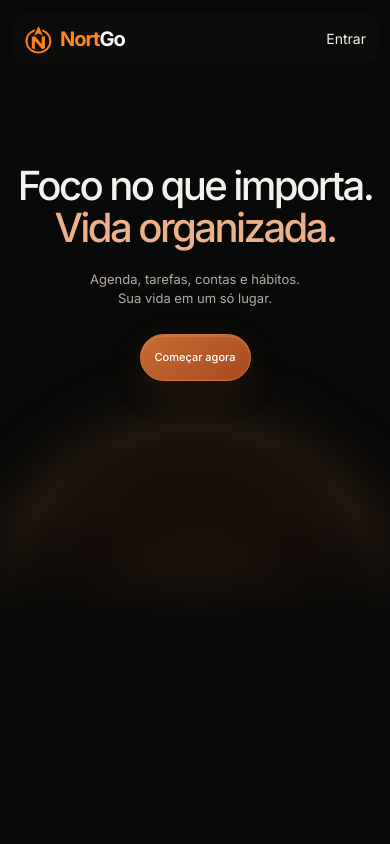
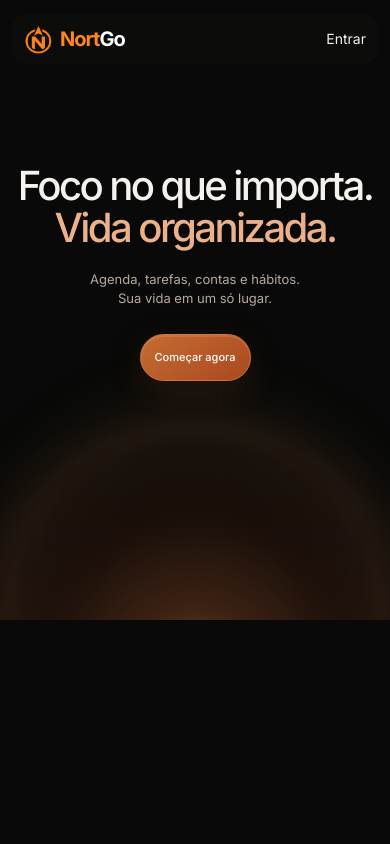
Before and after one commit to Wesleyn96/nortgo.com, a React (Vite) app: page / in a window 390 px wide. Shown: the top 844 px of the page. Built offline with nearby package versions, Linux system fonts and the light colour scheme.

Commit message:
Revert "Suaviza divisões entre seções no mobile"
This reverts commit 44d040a9b44790b2e85aee6e2c9529a85e6fed1b.

```diff
--- a/src/landing/cinematic.css
+++ b/src/landing/cinematic.css
@@ -268,26 +268,3 @@
   .ng-finale { min-height: 100svh; display: flex; align-items: center; }
   .ng-finale > .ng-container { width: 100%; }
 }
-
-/* Blend neighboring mobile sections through their shared edge colors. */
-@media (max-width: 767px) {
-  .ng-cinema-static .ng-cinema-scene::after {
-    content: ''; position: absolute; inset: auto 0 0; height: 110px;
-    background: linear-gradient(to bottom, transparent, #080908);
-    pointer-events: none;
-  }
-  .ng-product-theater { background: linear-gradient(to bottom, #080908, #0a0b0a 110px); }
-  .ng-finale {
-    padding-top: 185px;
-    background: linear-gradient(to bottom, #0a0b0a, #f5f0e8 165px, #f1ddc1 60%, #b7753f);
-  }
-  .ng-finale::after {
-    content: ''; position: absolute; inset: auto 0 0; height: 90px; z-index: 2;
-    background: linear-gradient(to bottom, #b7753f00, #b7753f);
-    pointer-events: none;
-  }
-  .ng-footer {
-    margin-top: 0; border-top: 0; border-radius: 0; padding-top: 155px;
-    background: linear-gradient(to bottom, #b7753f, #0b0b0d 115px);
-  }
-}
```
Also changed, not shown: 1 other file (tests, documents, lock files or other folders).
